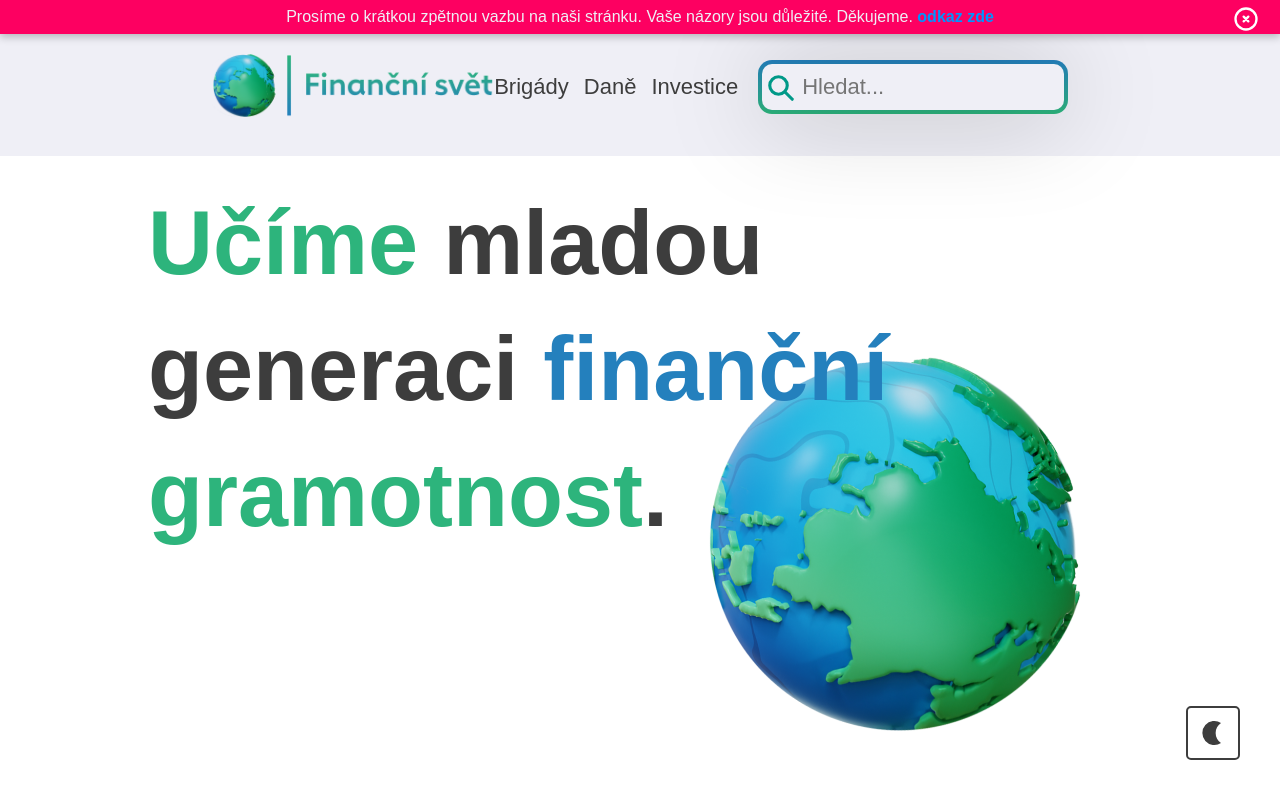
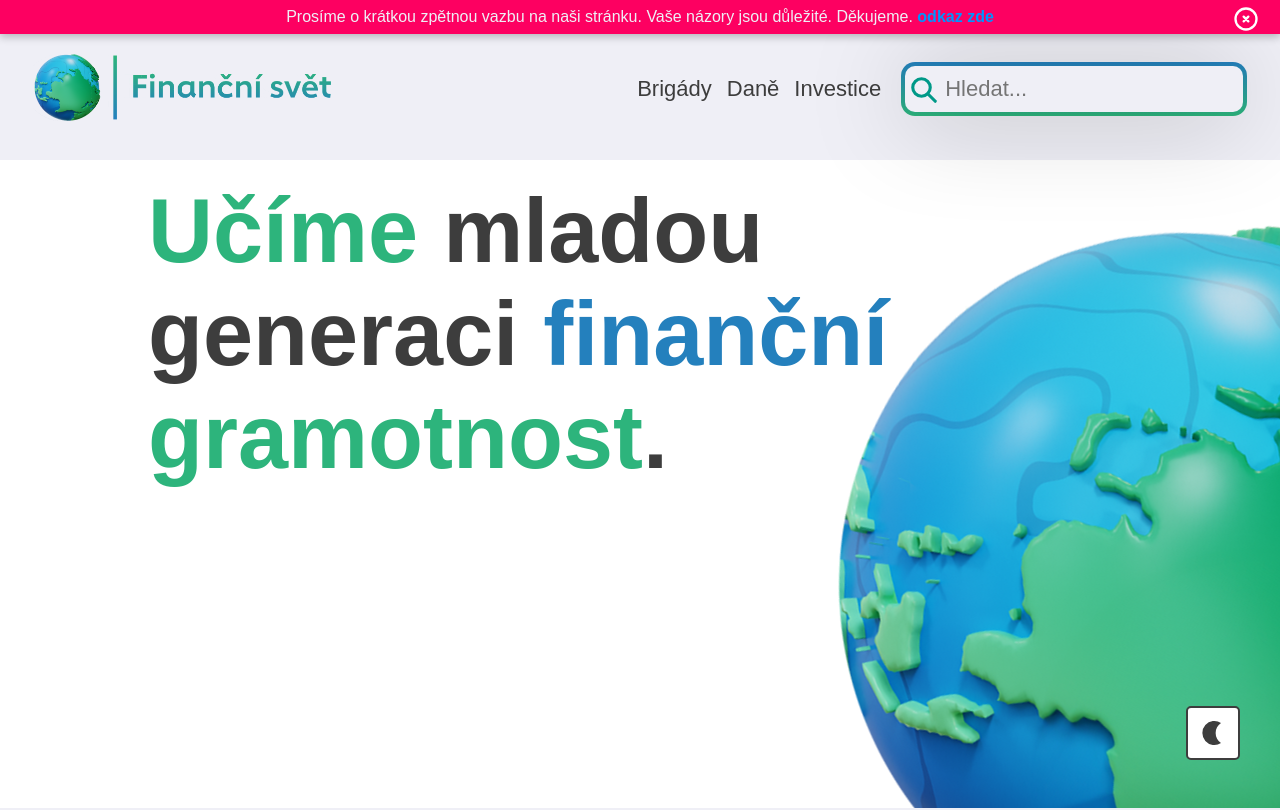
Before and after one commit to Miraneek/FinanciSvetNextJS, a Next.js app: page / in a window 1280 px wide. Shown: the top 810 px of the page. Built offline with nearby package versions, Linux system fonts and the light colour scheme.

Commit message:
button without errors✅

```diff
--- a/src/app/layout.js
+++ b/src/app/layout.js
@@ -2,10 +2,15 @@ import {Inter} from "next/font/google";
 import "./globals.css";
 import Navbar from "@/components/navbar/Navbar";
 import Footer from "@/components/Footer/Footer";
-import ColorButton from "@/components/ColorButton/ColorButton";
 import {ThemeProvider} from "next-themes";
-import { SpeedInsights } from "@vercel/speed-insights/next"
-import { Analytics } from "@vercel/analytics/react"
+import {SpeedInsights} from "@vercel/speed-insights/next"
+import {Analytics} from "@vercel/analytics/react"
+import styles from "./page.module.css"
+import dynamic from "next/dynamic";
+
+const ColorButton = dynamic(() => import("@/components/ColorButton/ColorButton"), {
+    ssr: false
+})
 
 const inter = Inter({subsets: ["latin"]});
 
@@ -18,14 +23,14 @@ export const metadata = {
 
 export default function RootLayout({children}) {
     return (
-        <html lang="cs" suppressHydrationWarning={true}>
+        <html lang="cs">
         <body className={inter.className}>
-        <ThemeProvider themes={['light', 'dark']}>
+        <ThemeProvider>
             <SpeedInsights/>
             <Analytics/>
             <Navbar/>
             <ColorButton/>
-            <main>
+            <main className={styles.main}>
                 {children}
             </main>
             <Footer/>
--- a/src/app/page.module.css
+++ b/src/app/page.module.css
@@ -1,8 +1,14 @@
 .main {
-  display: flex;
-  flex-direction: column;
-  justify-content: space-between;
-  align-items: center;
-  padding: 6rem;
-  min-height: 100vh;
+    display: flex;
+    flex-direction: column;
+    justify-content: space-between;
+    align-items: center;
+    padding: 0 6rem;
 }
+
+@media (max-width: 1100px) {
+    .main {
+        padding: 2rem;
+        margin-top: 100px;
+    }
+}
--- a/src/components/ColorButton/ColorButton.js
+++ b/src/components/ColorButton/ColorButton.js
@@ -4,7 +4,7 @@ import { useTheme } from 'next-themes'
 
 export default function ColorButton() {
 
-    const { theme, setTheme } = useTheme()
+    const {theme, setTheme } = useTheme()
 
     return (
         <button onClick={() => theme === 'light' ? setTheme('dark') : setTheme('light')} className={styles.button}>
--- a/src/components/ColorButton/colorButton.module.css
+++ b/src/components/ColorButton/colorButton.module.css
@@ -12,4 +12,5 @@
     right: 40px;
     width: 50px;
     aspect-ratio: 1/1;
+    z-index: 100000;
 }
--- a/src/components/Footer/Footer.module.css
+++ b/src/components/Footer/Footer.module.css
@@ -6,6 +6,7 @@
     padding: 20px;
     background-color: var(--navBackgroundColor);
     margin-top: 100px;
+    z-index: 1000;
 }
 
 .footer * {
--- a/src/components/navbar/navbar.module.css
+++ b/src/components/navbar/navbar.module.css
@@ -19,7 +19,7 @@
     justify-content: space-between;
     padding: 20px;
     position: relative;
-    width: 70vw;
+    width: 98vw;
 }
 
 @media only screen and (max-width: 1100px) and (min-width: 900px) {
--- a/src/components/otherComponents/Hero/hero.module.css
+++ b/src/components/otherComponents/Hero/hero.module.css
@@ -1,57 +1,51 @@
 .section {
-     height: 80vh;
+    height: 60vh;
     padding: 20px 20% 20px 20px;
-     width: 80%;
-     margin: 0 auto;
+    width: 80vw;
     font-size: 60px;
     position: relative;
-     z-index: 5;
     display: flex;
     flex-direction: column;
     align-items: center;
+    z-index: 5;
 }
 
-.section *:not(i){
-    font-family: Poppins, sans-serif;
-    line-height: 1.4;
-    background-color: transparent;
-}
-
-.section strong{
+.section strong {
     color: #2DB47C;
 }
 
-.section strong span{
+.section strong span {
     color: #2480BD;
 }
 
-.section img{
-    right: 0;
-    bottom: 0;
+.section img {
+    right: -550px;
+    bottom: -450px;
     position: absolute;
-    height: 40vw;
+    height: 1000px;
+    aspect-ratio: 1/1;
     background-color: transparent;
     z-index: -1;
 }
 
 @media only screen and (max-width: 1100px) and (min-width: 900px) {
-    .section{
+    .section {
         width: 100vw;
     }
 }
 
 @media only screen and (max-width: 900px) {
-    .section h1{
+    .section h1 {
         font-size: 50px;
         text-align: center;
         margin: 0 auto;
     }
 
-    .linearGradientBorder{
+    .linearGradientBorder {
         display: none;
     }
 
-    .section{
+    .section {
         padding: 0;
         height: 40vh;
         width: 100%;
@@ -62,7 +56,11 @@
         margin-top: 150px;
     }
 
-    .section img{
+    .section img {
         position: relative;
+        width: 80vw;
+        bottom: 140px;
+        right: auto;
+        filter: grayscale(30%);
     }
 }
```
Lines whose indentation alone changed are shown as unchanged.
